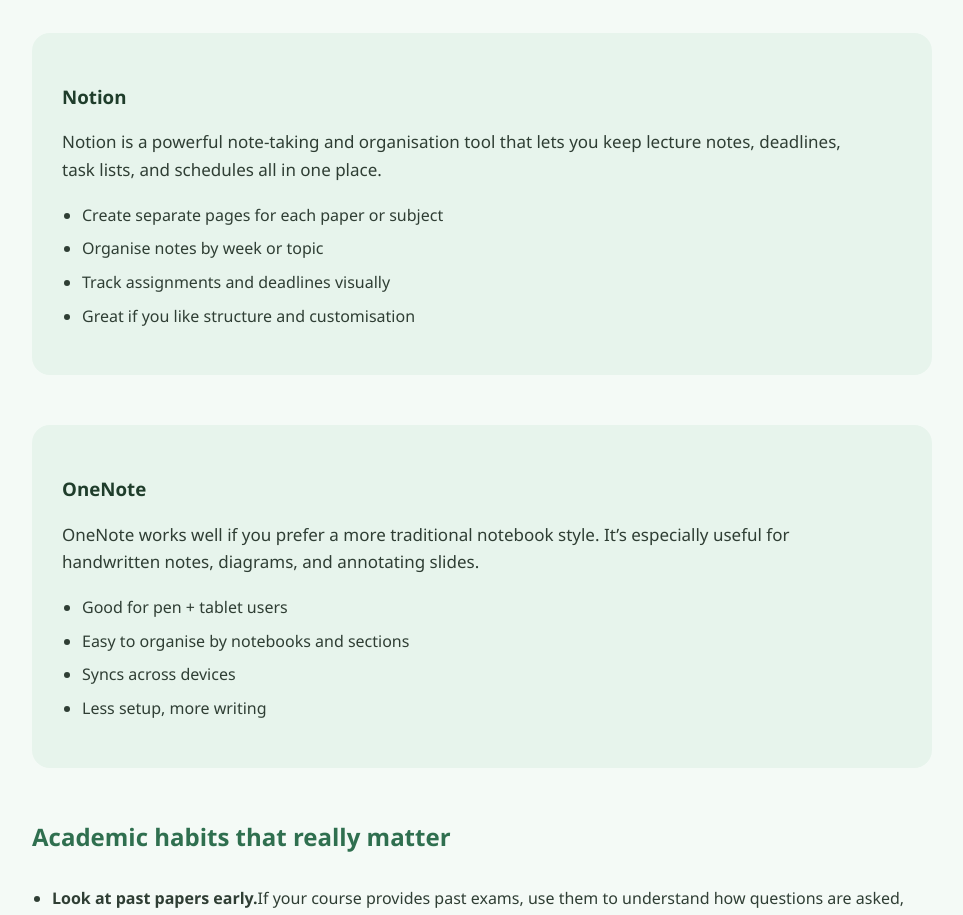
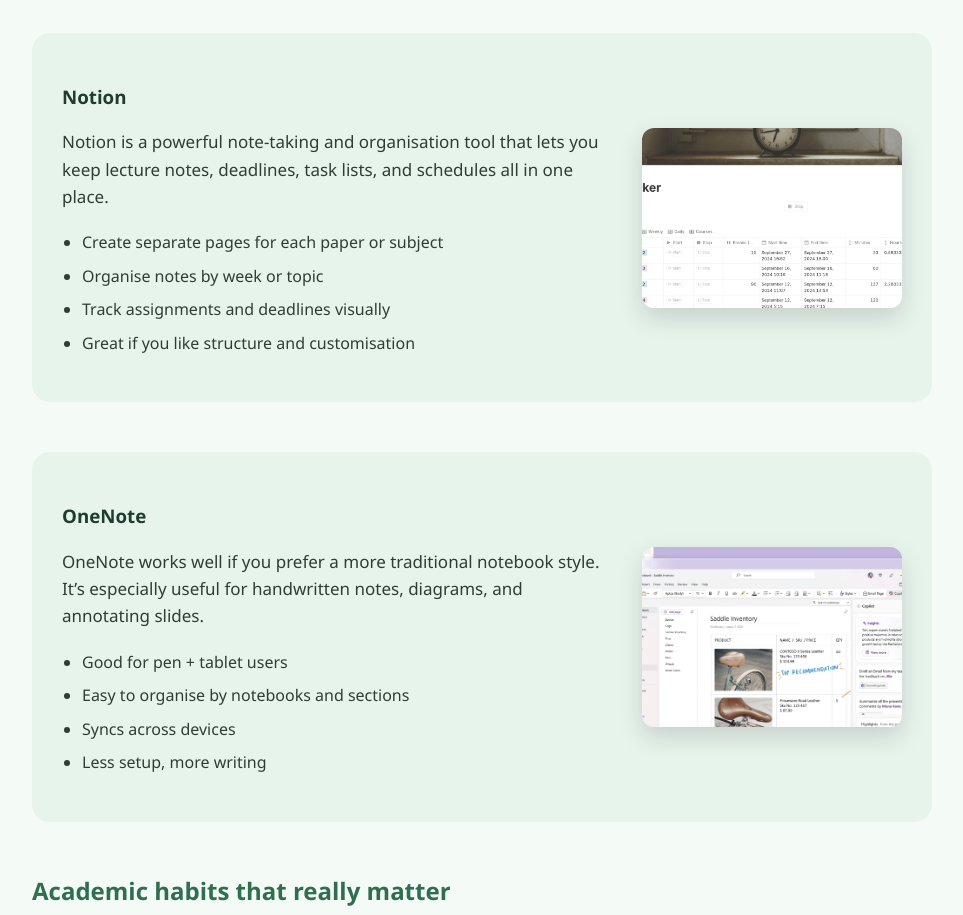
Before and after one commit to pcha2409/UniHelpNZ-Next, a Next.js app: page /academic in a window 1280 px wide. Shown: the part 370-1285 px from the top of the page, without its empty margins (158-1121 px from the left). Built offline with nearby package versions, Linux system fonts and the light colour scheme.

Commit message:
added images on academic pg

```diff
--- a/src/app/academic/page.tsx
+++ b/src/app/academic/page.tsx
@@ -31,7 +31,7 @@ export default function Academic() {
             </div>
 
             <div className="tool-image">
-                {/* <img src="notion-example.png" alt="Example of organised Notion notes"> */}
+                <img src="/notion-example.png" alt="Example of organised Notion notes"/>
             </div>
         </div>
 
@@ -52,7 +52,7 @@ export default function Academic() {
             </div>
 
             <div className="tool-image">
-                {/* <img src="onenote-example.png" alt="Example of OneNote notes"> */}
+                <img src="/onenote-example.png" alt="Example of OneNote notes"/>
             </div>
         </div>
 
```
Also changed, not shown: public/notion-example.png (added), public/onenote-example.png (added).
